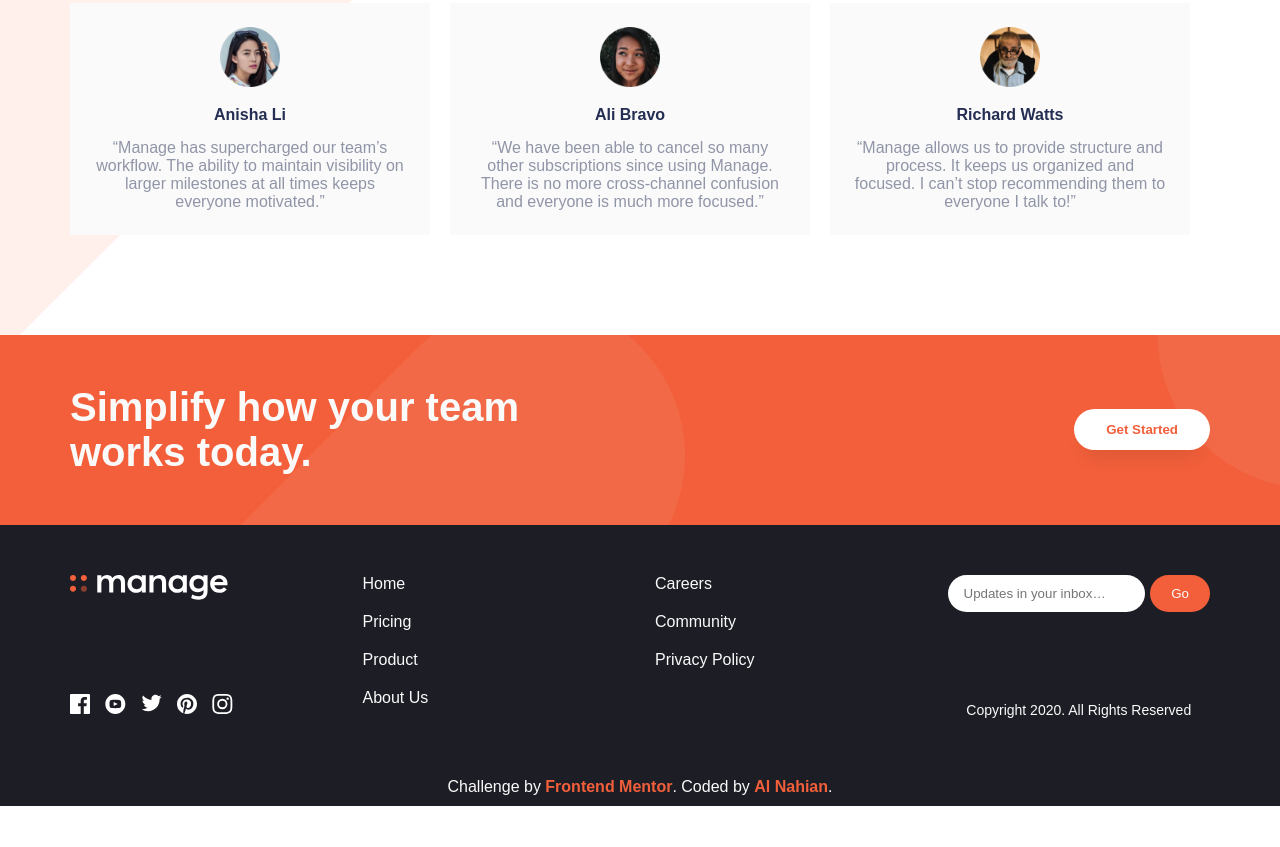
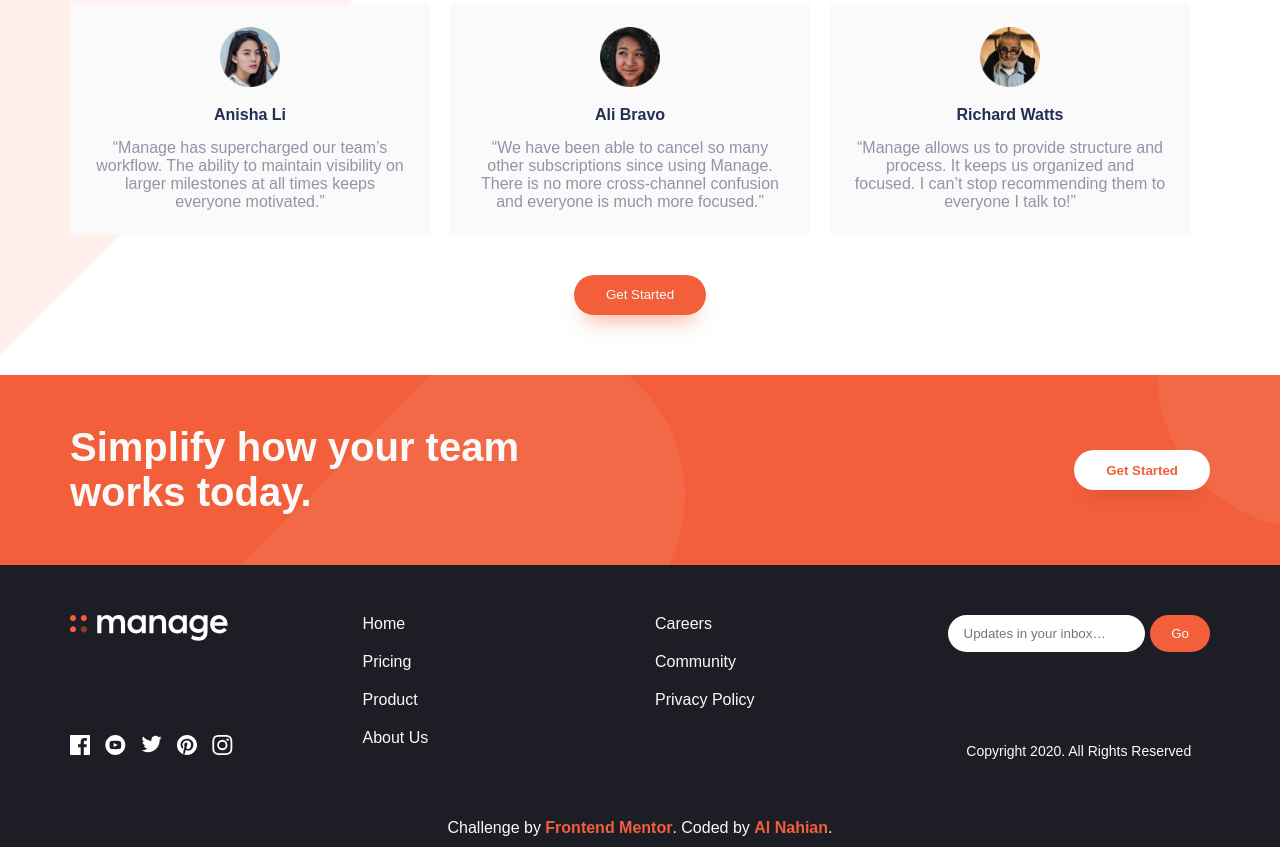
Before and after one commit to alnahian2003/manage-landing-page, a plain HTML site: page index.html in a window 1280 px wide. Shown: the part 1459-2306 px from the top of the page. Before the commit the page ends 2265 px from the top, so only its background shows below. Drawn offline with Linux system fonts and the light colour scheme; a web font is replaced by a local one.

Commit message:
Hide Desktop Button Enabled

```diff
--- a/style.css
+++ b/style.css
@@ -101,7 +101,14 @@ footer {
 }
 
 .hide-desktop {
-    display: none;
+    display: block;
+    text-align: center;
+    margin: 0 auto;
+    transform: translateY(-60px);
+}
+
+.hide-desktop:hover{
+    transform: translateY(-80px);
 }
 
 .col-left,
```
